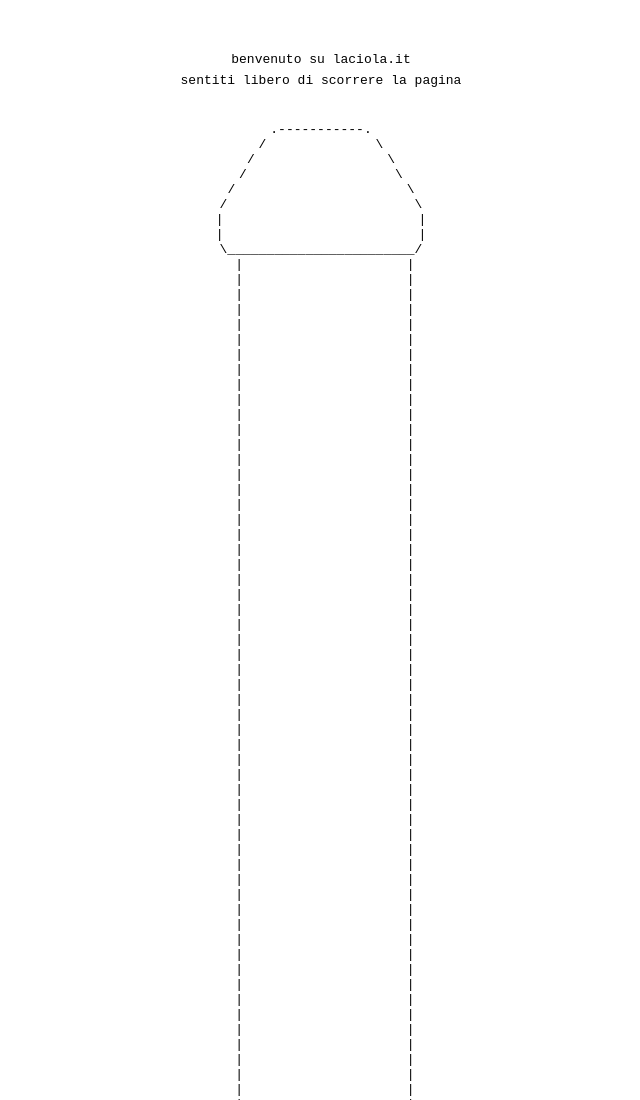
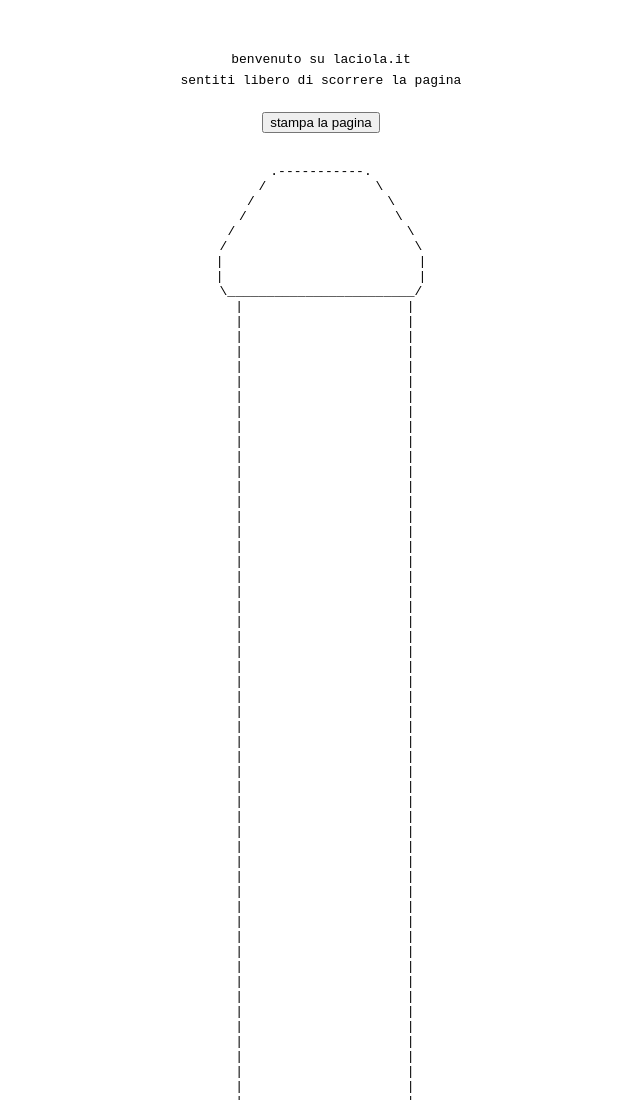
Before and after one commit to gigantino/laciola.it, a plain HTML site: page index.html in a window 1280 px wide. Shown: the top 1100 px of the page, without its empty margins (319-959 px from the left). Drawn offline with Linux system fonts and the light colour scheme.

Commit message:
feat: add metadata and scrolling patterns

```diff
--- a/index.html
+++ b/index.html
@@ -1,7 +1,12 @@
 <!DOCTYPE html>
 <html>
 <head>
-    <title>Endless Tower</title>
+    <meta charset="UTF-8">
+    <meta name="viewport" content="width=device-width, initial-scale=1.0">
+    <title>La ciola.</title>
+    <meta name="description" content="La ciola infinita.">
+    <meta name="keywords" content="la ciola, infinita, endless">
+    <meta name="author" content="laciola.it">
     <style>
         body {
             margin: 0;
@@ -24,12 +29,19 @@
             text-align: center;
             line-height: 1.6;
         }
+
+        .print-button {
+            margin-top: 20px;
+        }
     </style>
 </head>
 <body>
     <div class="welcome-text">
         <div>benvenuto su laciola.it</div>
         <div>sentiti libero di scorrere la pagina</div>
+        <div class="print-button">
+            <button onclick="window.print()">stampa la pagina</button>
+        </div>
     </div>
 
     <pre id="tower-top">.-----------.
@@ -48,7 +60,8 @@
         const towerBody = document.getElementById('tower-body');
         let sectionCount = 0;
 
-        const towerSection = ` |                     |
+        // Normal tower section
+        const normalSection = ` |                     |
  |                     |
  |                     |
  |                     |
@@ -57,8 +70,62 @@
  |                     |
  |                     |`;
 
+        // Slightly veiny section - one vein
+        const slightlyVeinySection = ` |  .                  |
+ |     .               |
+ |       .             |
+ |         .           |
+ |           .         |
+ |             .       |
+ |               .     |
+ |                 .   |`;
+
+        // Two veins section
+        const twoVeinsSection = ` |  .         .        |
+ |     .         .     |
+ |       .         .   |
+ |         .         . |
+ |           .       . |
+ |             .   .   |
+ |               . .   |
+ |                 .   |`;
+
+        // Three veins section
+        const threeVeinsSection = ` |  .     .       .    |
+ |     .     .       . |
+ |       .     .   .   |
+ |         .     . .   |
+ |           . .   .   |
+ |             . .     |
+ |               . .   |
+ |                 . . |`;
+
+        // Final stage - bottom left veiny
+        const finalVeinySection = ` |  .     .       .    |
+ | .   .     .       . |
+ | .     .     .   .   |
+ | .       .     . .   |
+ | .         . .   .   |
+ | .           . .     |
+ | .             . .   |
+ | .               . . |`;
+
+        function getTowerSection() {
+            if (sectionCount < 100) {
+                return normalSection;
+            } else if (sectionCount < 200) {
+                return slightlyVeinySection;
+            } else if (sectionCount < 300) {
+                return twoVeinsSection;
+            } else if (sectionCount < 400) {
+                return threeVeinsSection;
+            } else {
+                return finalVeinySection;
+            }
+        }
+
         function addTowerSection() {
-            towerBody.textContent += towerSection + '\n';
+            towerBody.textContent += getTowerSection() + '\n';
             sectionCount++;
         }
 
```
